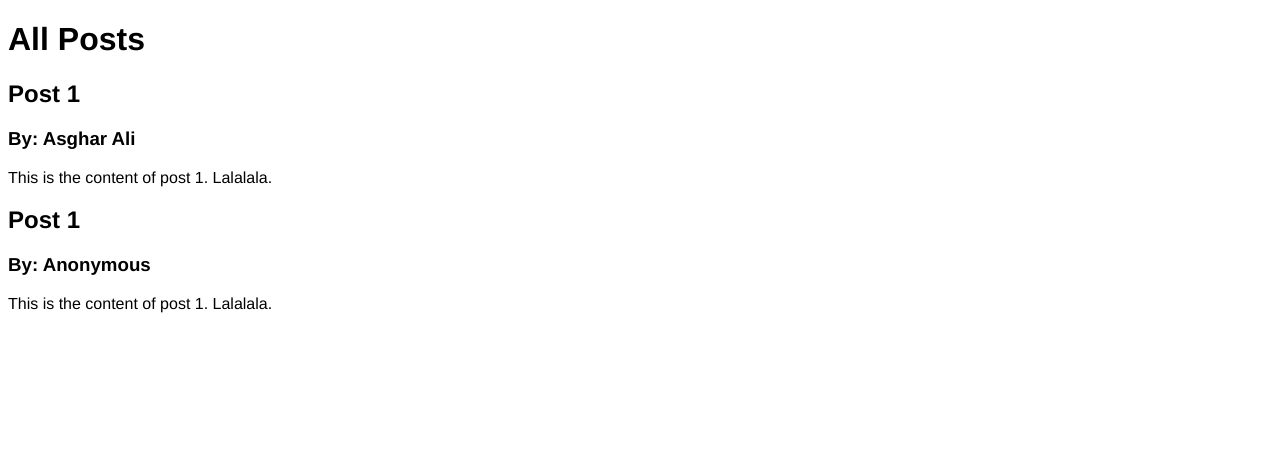
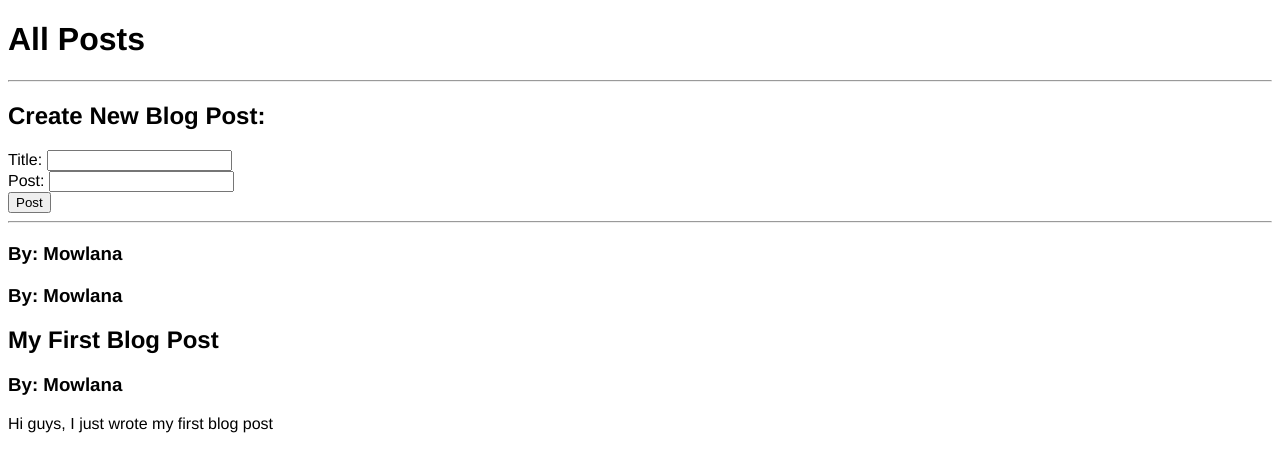
Before and after one commit to Asghar-Ali-Mowlana/tech-gen, a Flask app: page /posts in a window 1280 px wide. Shown: the top 472 px of the page. Run offline with Flask 2, Linux system fonts and the light colour scheme; data comes from the database, SQL or seed files in the repository; both versions use the stored data as it was after the commit.

Commit message:
Added add post method

```diff
--- a/app.py
+++ b/app.py
@@ -1,4 +1,4 @@
-from flask import Flask, render_template
+from flask import Flask, render_template, request, redirect
 from flask_sqlalchemy import SQLAlchemy
 from datetime import datetime
 
@@ -16,33 +16,25 @@ class BlogPost(db.Model):
     def __repr__(self):
         return 'Blog post ' + str(self.id)
 
-all_posts = [
-    {
-        'title': 'Post 1',
-        'content': 'This is the content of post 1. Lalalala.',
-        'author': 'Asghar Ali'
-    },
-    {
-        'title': 'Post 1',
-        'content': 'This is the content of post 1. Lalalala.',
-    }
-]
+all_posts = []
 
 @app.route('/')
 def index():
     return render_template('index.html')
 
-@app.route('/posts')
+@app.route('/posts', methods=['GET', 'POST'])
 def posts():
-    return render_template('posts.html', posts=all_posts)
 
-@app.route('/home/users/<string:name>/posts/<int:id>')
-def hello(id):
-    return "Hello, " + name + ", your id is: " + str(id)
-
-@app.route('/onlyget', methods=['GET'])
-def get_req():
-    return "You can only get this webpage"
+    if request.method == 'POST':
+        post_title = request.form['title']
+        post_content = request.form['content']
+        new_post = BlogPost(title=post_title, content=post_content, author='Mowlana')
+        db.session.add(new_post)
+        db.session.commit()
+        return redirect('/posts')
+    else:
+        all_posts = BlogPost.query.order_by(BlogPost.date_posted).all()
+        return render_template('posts.html', posts=all_posts)
 
 if __name__ == "__main__":
     app.run(debug=True)
--- a/templates/posts.html
+++ b/templates/posts.html
@@ -6,6 +6,18 @@
 
 {% block body %}
 <h1>All Posts</h1>
+
+    <hr>
+    <h2>Create New Blog Post: </h2>
+    <form action="/posts" method="POST">
+        Title: <input type="text" name="title" id="title">
+        <br>
+        Post: <input type="text" name="content" id="content">
+        <br>
+        <input type="submit" value="Post">
+    </form>
+    <hr>
+
     {% for post in posts %}
         <h2>{{ post.title }}</h2>
 
```
Also changed, not shown: posts.db (added).
